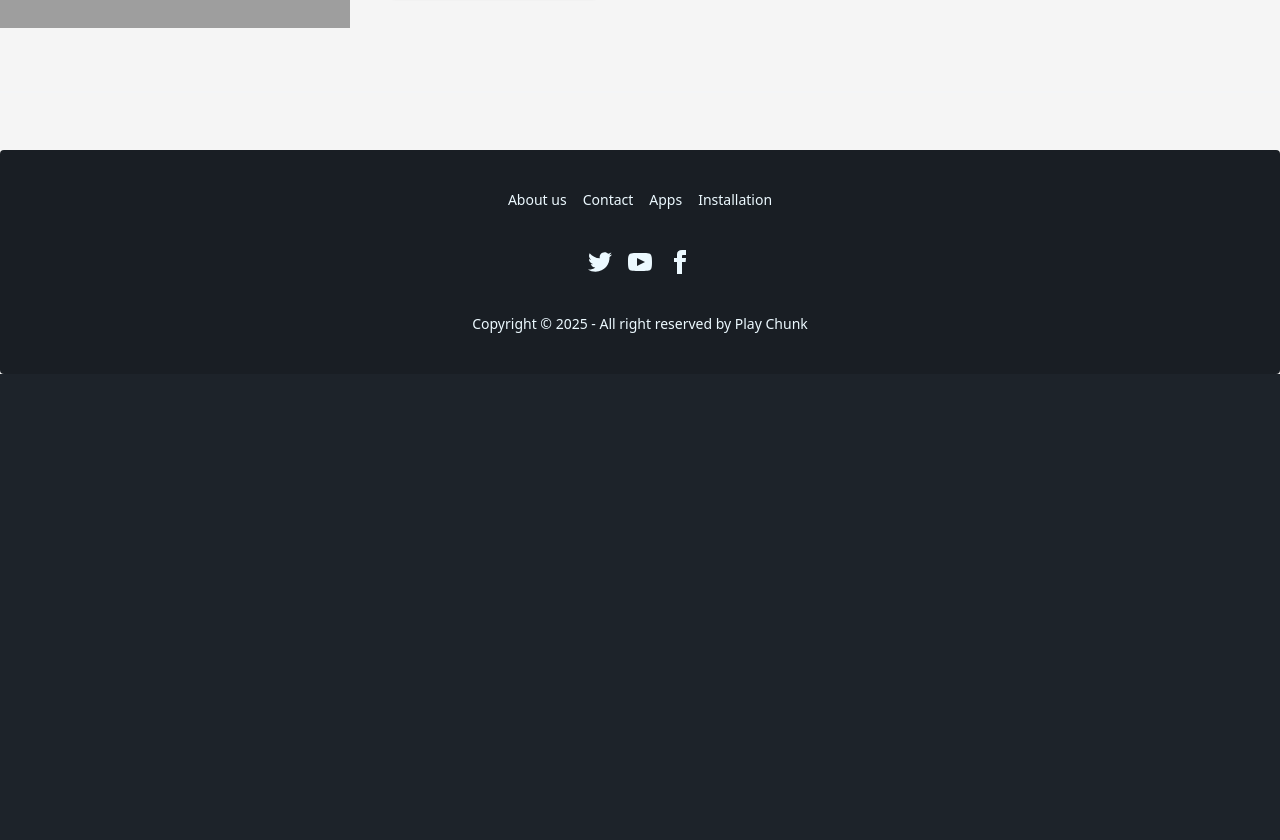
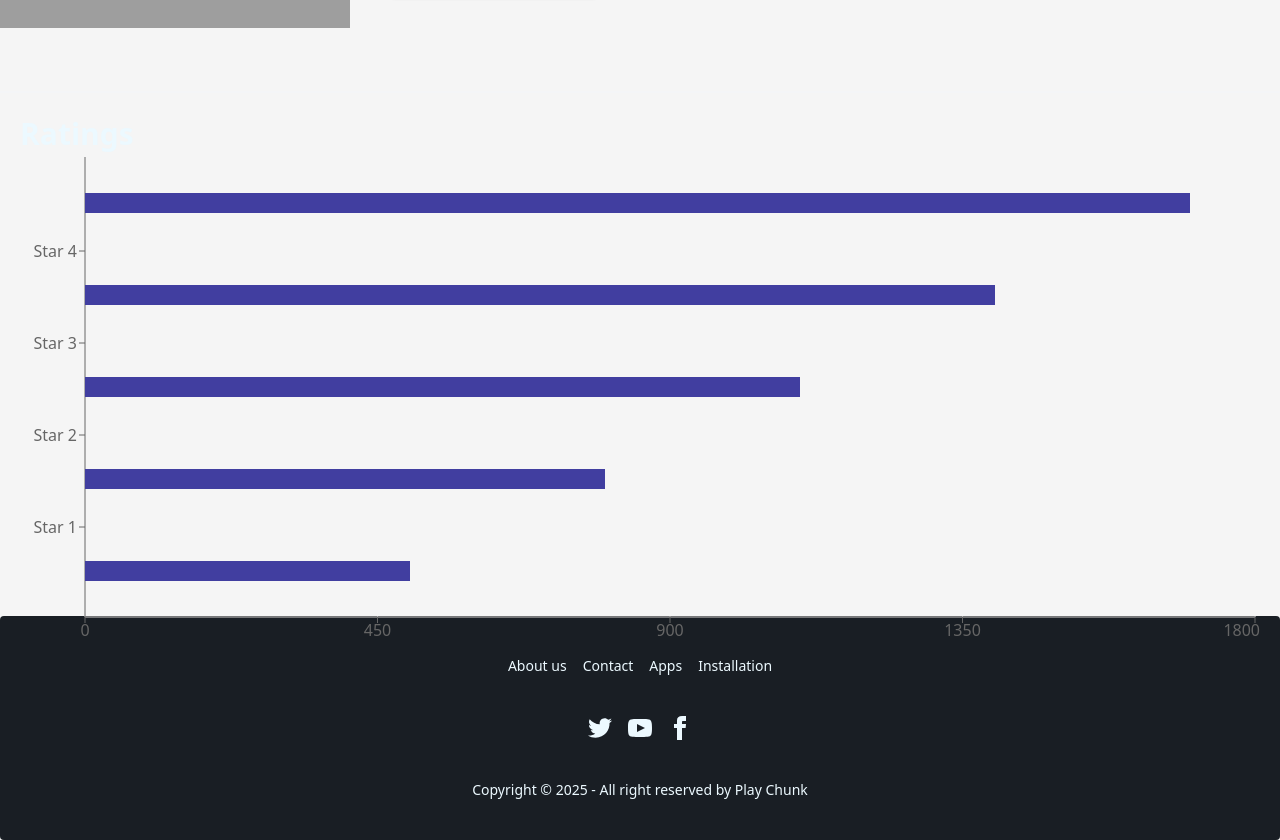
Before and after one commit to chayansrk64/play-chunk, a React (Vite) app: page /apps/1 in a window 1280 px wide. Shown: the part 426-1266 px from the top of the page. Before the commit the page ends 800 px from the top, so only its background shows below. Built offline with nearby package versions, Linux system fonts and the light colour scheme; grey boxes are pictures that could not be loaded.

Commit message:
chart added

```diff
--- a/package.json
+++ b/package.json
@@ -15,6 +15,7 @@
     "react": "^19.1.1",
     "react-dom": "^19.1.1",
     "react-router": "^7.9.3",
+    "recharts": "^3.2.1",
     "tailwindcss": "^4.1.14"
   },
   "devDependencies": {
--- a/src/pages/AppDetails/AppDetails.jsx
+++ b/src/pages/AppDetails/AppDetails.jsx
@@ -6,6 +6,54 @@ import ratings from '../../assets/icon-ratings.png'
 import reviews from '../../assets/icon-review.png'
 
 import Loading from '../../components/Loading/Loading';
+
+import {
+  ComposedChart,
+  Line,
+  Area,
+  Bar,
+  XAxis,
+  YAxis,
+  CartesianGrid,
+  Tooltip,
+  Legend,
+  ResponsiveContainer,
+} from 'recharts';
+
+
+const data = [
+    {
+    name: 'Star 5',
+    pv: 1700,
+
+  },
+  {
+    name: 'Star 4',
+    pv: 1400,
+  },
+  {
+    name: 'Star 3',
+    pv: 1100,
+  },
+   {
+    name: 'Star 2',
+    pv: 800,
+  },
+   {
+    name: 'Star 1',
+    pv: 500,
+  },
+
+
+
+
+
+];
+
+
+
+
+
 
 const AppDetails = () => {
     const {trendingApps, loader} = useTrendingApps()
@@ -16,12 +64,15 @@ const AppDetails = () => {
     console.log(appData);
 
 
+
+
     if(loader){
         return <Loading></Loading>
     }
 
     return (
         <div className=''>
+
              <div className='max-w-[1440px] mx-auto flex items-center gap-5 lg:gap-10 py-10'>
                 {/* image */}
                 <div>
@@ -59,6 +110,38 @@ const AppDetails = () => {
                 </div>
             </div>
             <div className="divider max-w-[1440px] mx-auto"></div>
+
+
+            {/* chart */}
+
+            <div className='w-[1240px] h-[500px] mx-auto'>
+
+                <h3 className='text-3xl font-semibold'>Ratings</h3>
+
+                <ResponsiveContainer width="100%" height="100%">
+        <ComposedChart
+          layout="vertical"
+          width={500}
+          height={400}
+          data={data}
+
+        >
+          <CartesianGrid stroke="#f5f5f5" />
+          <XAxis type="number" />
+          <YAxis dataKey="name" type="category" scale="band" />
+          <Tooltip />
+
+          <Area dataKey="amt" fill="#8884d8" stroke="#8884d8" />
+          <Bar dataKey="pv" barSize={20} fill="#413ea0" />
+          <Line dataKey="uv" stroke="#ff7300" />
+        </ComposedChart>
+      </ResponsiveContainer>
+
+            </div>
+
+
+
+
         </div>
     );
 };
```
Also changed, not shown: 1 other file (tests, documents, lock files or other folders).
